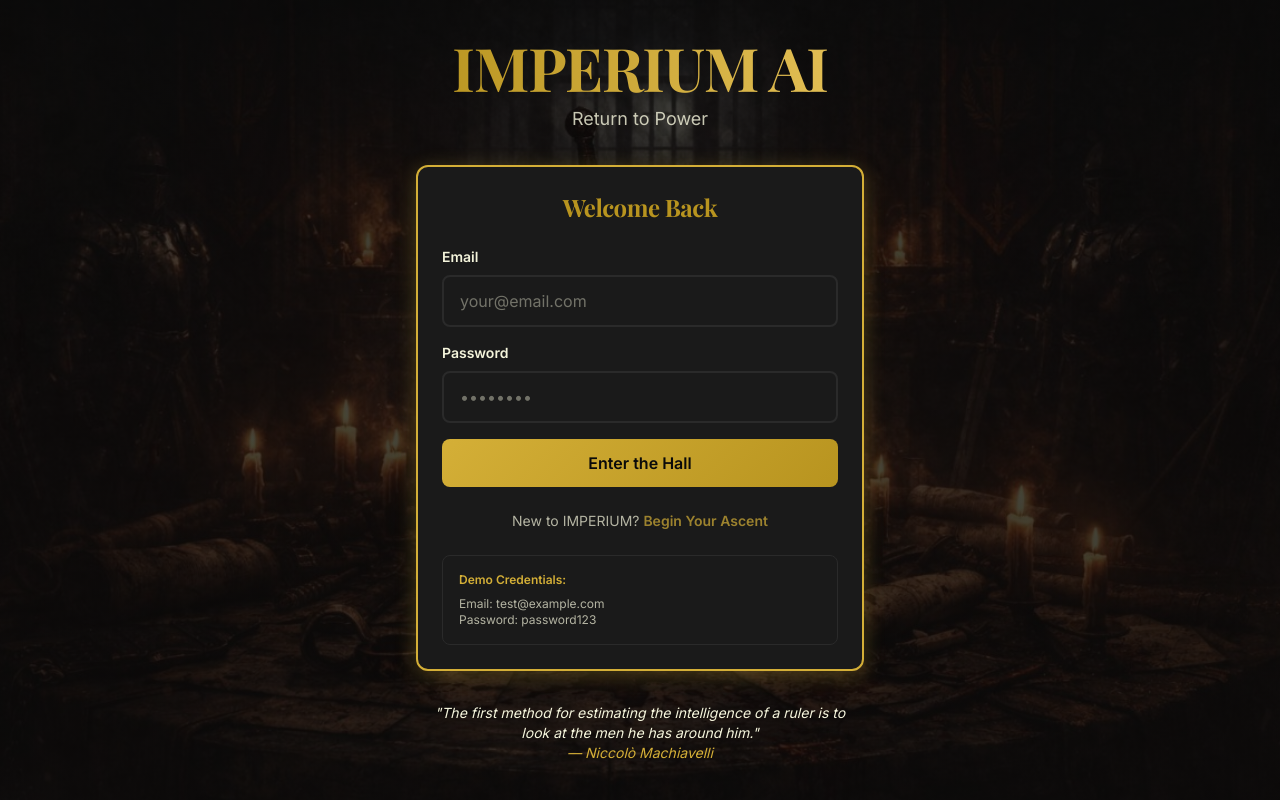
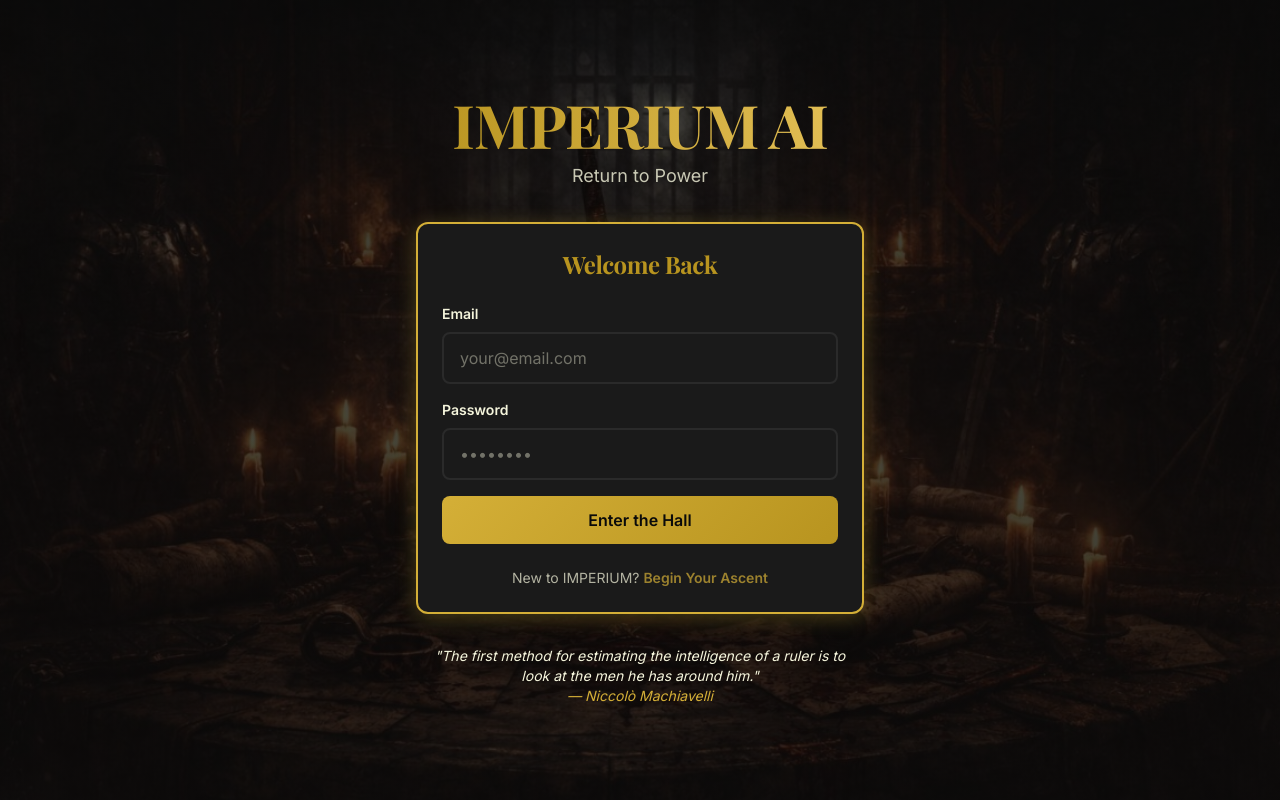
Before and after one commit to irfangyan325-debug/imperium-ai-v1-frontend, a Next.js app: page /auth/login in a window 1280 px wide. Built offline with nearby package versions, Linux system fonts and the light colour scheme; a web font is replaced by a local one.

Commit message:
passsword change

```diff
--- a/app/auth/login/page.tsx
+++ b/app/auth/login/page.tsx
@@ -131,14 +131,6 @@ export default function LoginPage() {
               </p>
             </div>
 
-            {/* Demo Credentials */}
-            <div className="mt-6 p-4 bg-imperial-darkGray rounded-lg border border-imperial-gray">
-              <p className="text-xs text-imperial-gold font-semibold mb-2">Demo Credentials:</p>
-              <p className="text-xs text-imperial-cream opacity-70">
-                Email: test@example.com<br />
-                Password: password123
-              </p>
-            </div>
           </Card>
         </motion.div>
 
```
